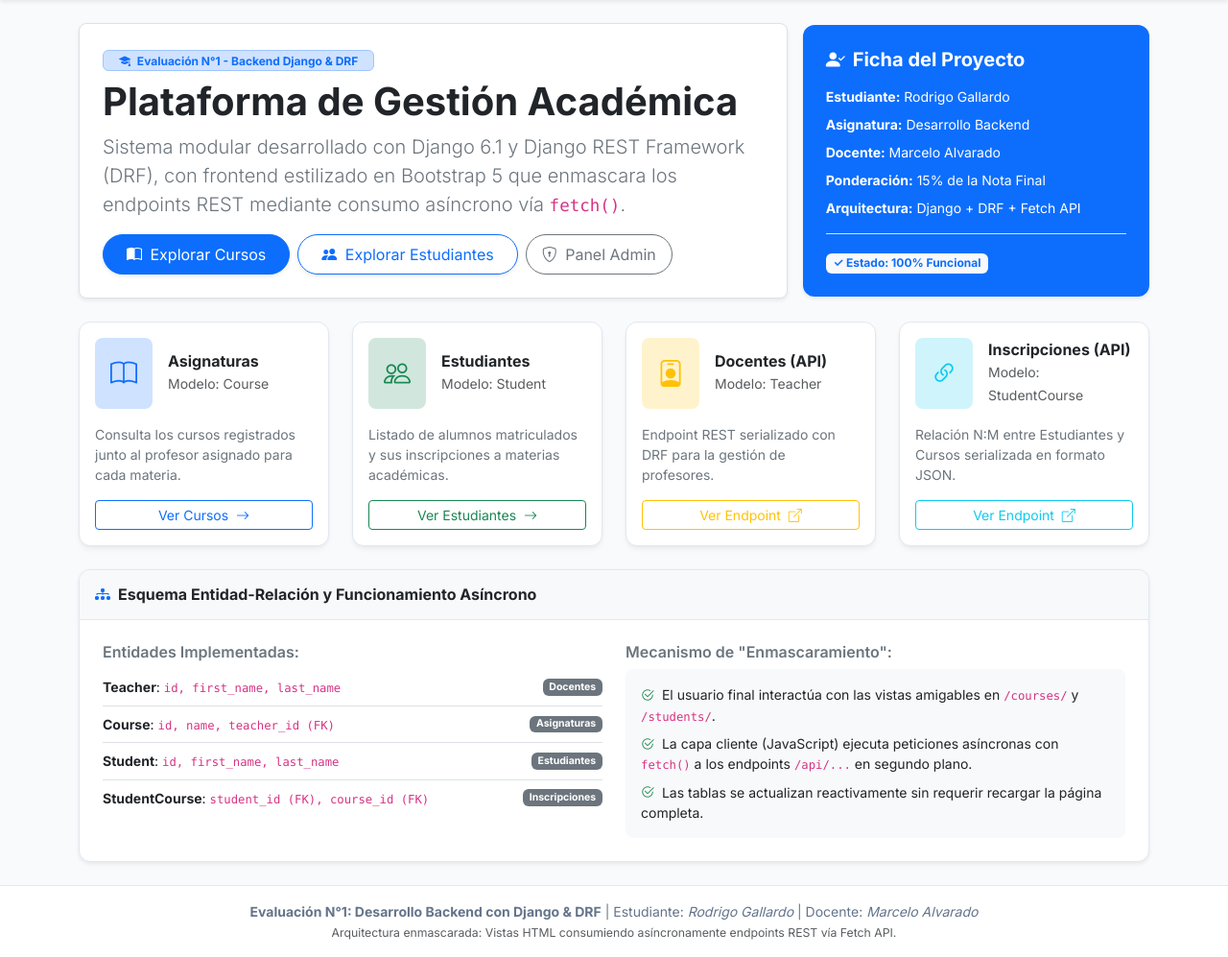
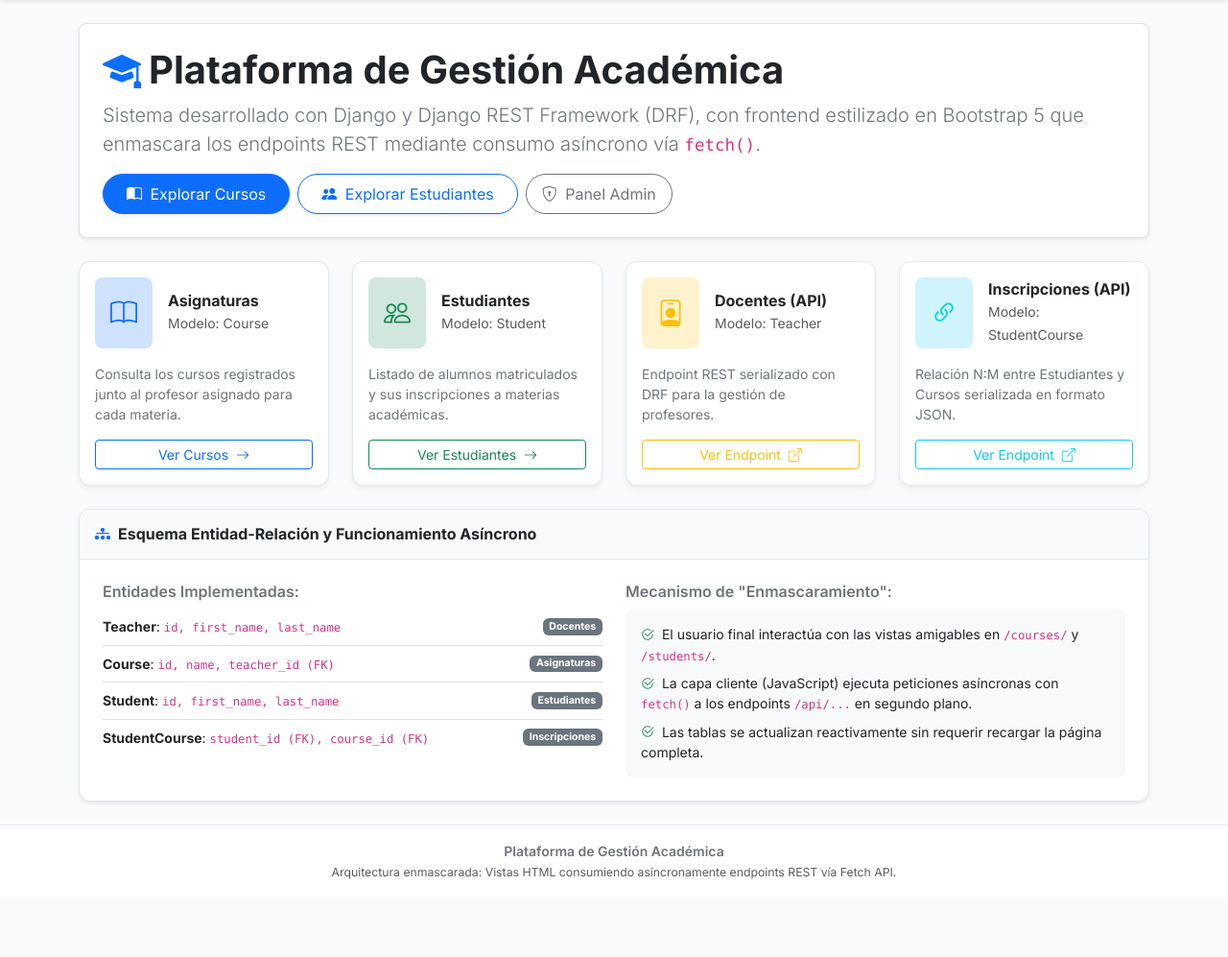
Before and after one commit to Rodrigallardo1997/PruebaBackend1, a Django app: page / in a window 1280 px wide. Shown: the part 78-1075 px from the top of the page at 96% size. After the commit the page ends 994 px from the top, so only its background shows below. Run offline with Django 5.2, Linux system fonts and the light colour scheme.

Commit message:
style: remover ficha del proyecto y limpiar pie de pagina en plantillas

```diff
--- a/academic/templates/academic/base.html
+++ b/academic/templates/academic/base.html
@@ -172,9 +172,8 @@
     <!-- FOOTER INFORMATIVO -->
     <footer class="footer py-3 text-center">
         <div class="container">
-            <p class="mb-0">
-                <strong>Evaluación N°1: Desarrollo Backend con Django & DRF</strong> |
-                Estudiante: <em>Rodrigo Gallardo</em> | Docente: <em>Marcelo Alvarado</em>
+            <p class="mb-0 fw-semibold text-secondary">
+                Plataforma de Gestión Académica
             </p>
             <small class="text-muted">Arquitectura enmascarada: Vistas HTML consumiendo asíncronamente endpoints REST vía Fetch API.</small>
         </div>
--- a/academic/templates/academic/index.html
+++ b/academic/templates/academic/index.html
@@ -13,15 +13,14 @@
     y documentación interactiva de la arquitectura del proyecto.
 -->
 
-<div class="row align-items-center mb-4 g-3">
-    <div class="col-lg-8">
+<div class="row align-items-center mb-4">
+    <div class="col-12">
         <div class="p-4 bg-white rounded-3 shadow-sm border">
-            <span class="badge bg-primary-subtle text-primary border border-primary-subtle mb-2 px-3 py-1">
-                <i class="bi bi-mortarboard-fill me-1"></i> Evaluación N°1 - Backend Django & DRF
-            </span>
-            <h1 class="display-6 fw-bold text-dark mb-2">Plataforma de Gestión Académica</h1>
+            <h1 class="display-6 fw-bold text-dark mb-2">
+                <i class="bi bi-mortarboard-fill text-primary me-2"></i>Plataforma de Gestión Académica
+            </h1>
             <p class="lead text-secondary mb-3">
-                Sistema modular desarrollado con Django 6.1 y Django REST Framework (DRF),
+                Sistema desarrollado con Django y Django REST Framework (DRF),
                 con frontend estilizado en Bootstrap 5 que enmascara los endpoints REST mediante consumo asíncrono vía <code>fetch()</code>.
             </p>
             <div class="d-flex flex-wrap gap-2">
@@ -34,25 +33,6 @@
                 <a href="/admin/" target="_blank" class="btn btn-outline-secondary px-3 py-2 rounded-pill">
                     <i class="bi bi-shield-lock me-1"></i> Panel Admin
                 </a>
-            </div>
-        </div>
-    </div>
-    <div class="col-lg-4">
-        <div class="card bg-primary text-white h-100 shadow-sm border-0">
-            <div class="card-body p-4 d-flex flex-column justify-content-between">
-                <div>
-                    <h5 class="fw-bold mb-3"><i class="bi bi-person-check-fill me-2"></i>Ficha del Proyecto</h5>
-                    <ul class="list-unstyled mb-0 small">
-                        <li class="mb-2"><strong>Estudiante:</strong> Rodrigo Gallardo</li>
-                        <li class="mb-2"><strong>Asignatura:</strong> Desarrollo Backend</li>
-                        <li class="mb-2"><strong>Docente:</strong> Marcelo Alvarado</li>
-                        <li class="mb-2"><strong>Ponderación:</strong> 15% de la Nota Final</li>
-                        <li><strong>Arquitectura:</strong> Django + DRF + Fetch API</li>
-                    </ul>
-                </div>
-                <div class="mt-3 pt-3 border-top border-white-50">
-                    <span class="badge bg-light text-primary fw-bold">✓ Estado: 100% Funcional</span>
-                </div>
             </div>
         </div>
     </div>
```
